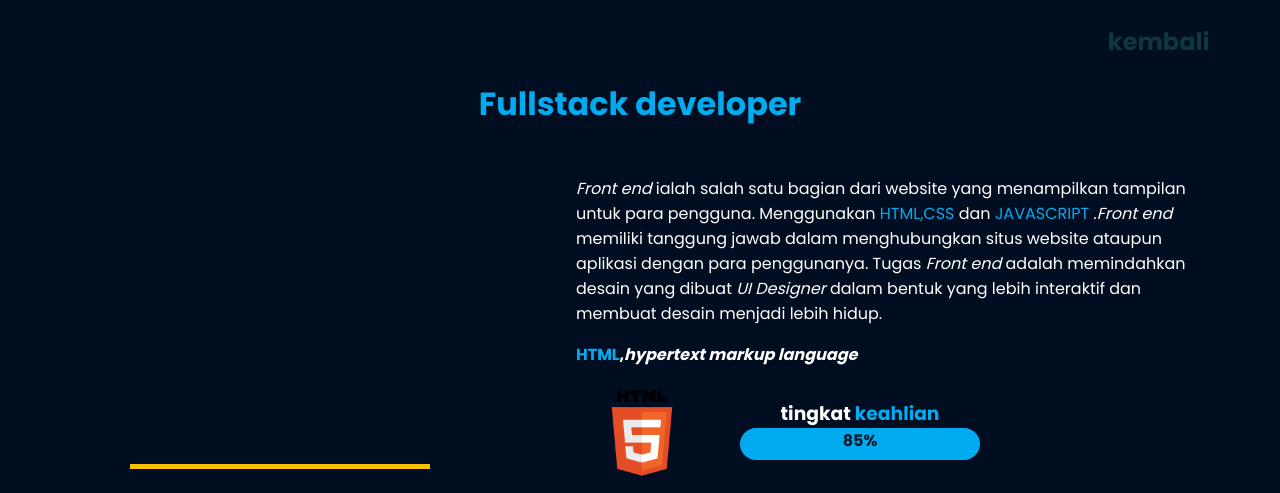
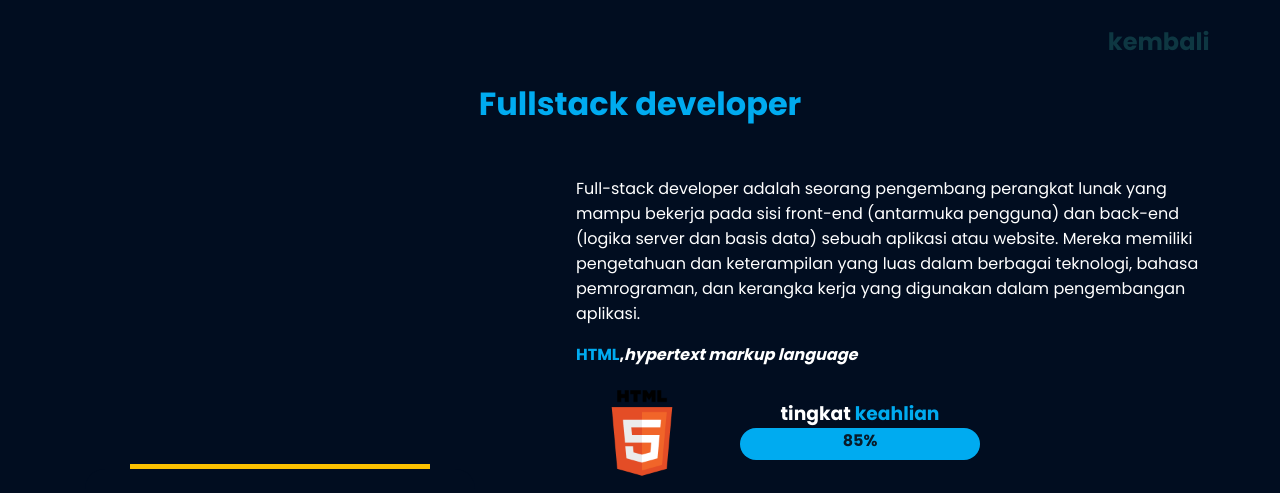
Before and after one commit to Edoedoo/Edoedoo.github.io, a plain HTML site: page keahlianfrontend/keahlianfrontend.html in a window 1280 px wide. Shown: the top 493 px of the page. Drawn offline with Linux system fonts and the light colour scheme.

Commit message:
Update keahlianfrontend.html

```diff
--- a/keahlianfrontend/keahlianfrontend.html
+++ b/keahlianfrontend/keahlianfrontend.html
@@ -23,9 +23,7 @@
 
         <div class="deskripsi">
           <p>
-            <i>Front end </i> ialah salah satu bagian dari website yang menampilkan tampilan untuk para pengguna. Menggunakan <span>HTML,CSS</span> dan <span>JAVASCRIPT</span>
-            .<i>Front end </i> memiliki tanggung jawab dalam menghubungkan situs website ataupun aplikasi dengan para penggunanya.
-            Tugas <i>Front end </i> adalah memindahkan desain yang dibuat <i>UI Designer </i> dalam bentuk yang lebih interaktif dan membuat desain menjadi lebih hidup.
+            Full-stack developer adalah seorang pengembang perangkat lunak yang mampu bekerja pada sisi front-end (antarmuka pengguna) dan back-end (logika server dan basis data) sebuah aplikasi atau website. Mereka memiliki pengetahuan dan keterampilan yang luas dalam berbagai teknologi, bahasa pemrograman, dan kerangka kerja yang digunakan dalam pengembangan aplikasi.
           </p>
           <h4><span>HTML</span>,<i>hypertext markup language</i></h4>
           <div class="gpersen">
```
